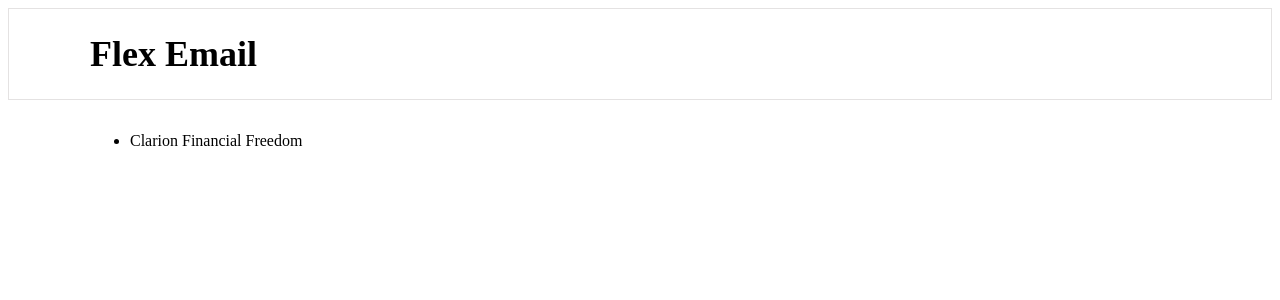
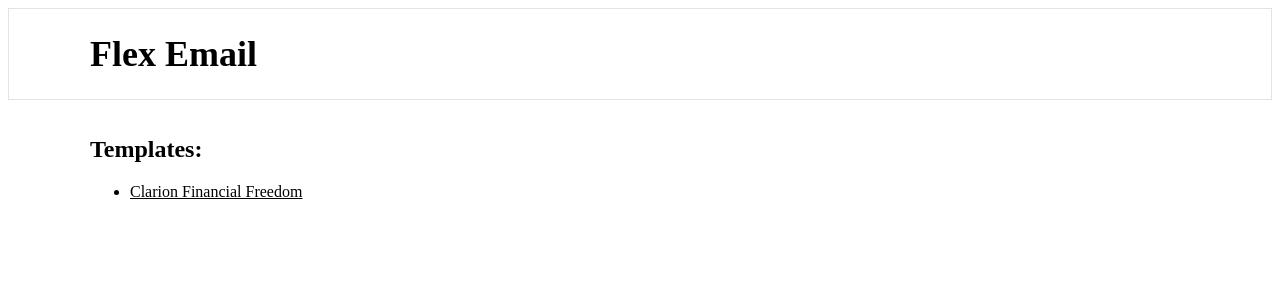
Before and after one commit to bersoriano/flexEmail, a Next.js app: page / in a window 1280 px wide. Shown: the top 300 px of the page. Built offline with nearby package versions, Linux system fonts and the light colour scheme.

Commit message:
fixed home

```diff
--- a/pages/index.js
+++ b/pages/index.js
@@ -12,6 +12,7 @@ export default function Home() {
       </Head>
       <Header></Header>
       <MainContainer>
+        <h2>Templates:</h2>
         <ul>
           <li><a href="/templates/Clarion Financial Freedom.html">Clarion Financial Freedom</a></li>
         </ul>
@@ -50,7 +51,6 @@ export default function Home() {
 
         a {
           color: inherit;
-          text-decoration: none;
         }
 
         .title a {
```
